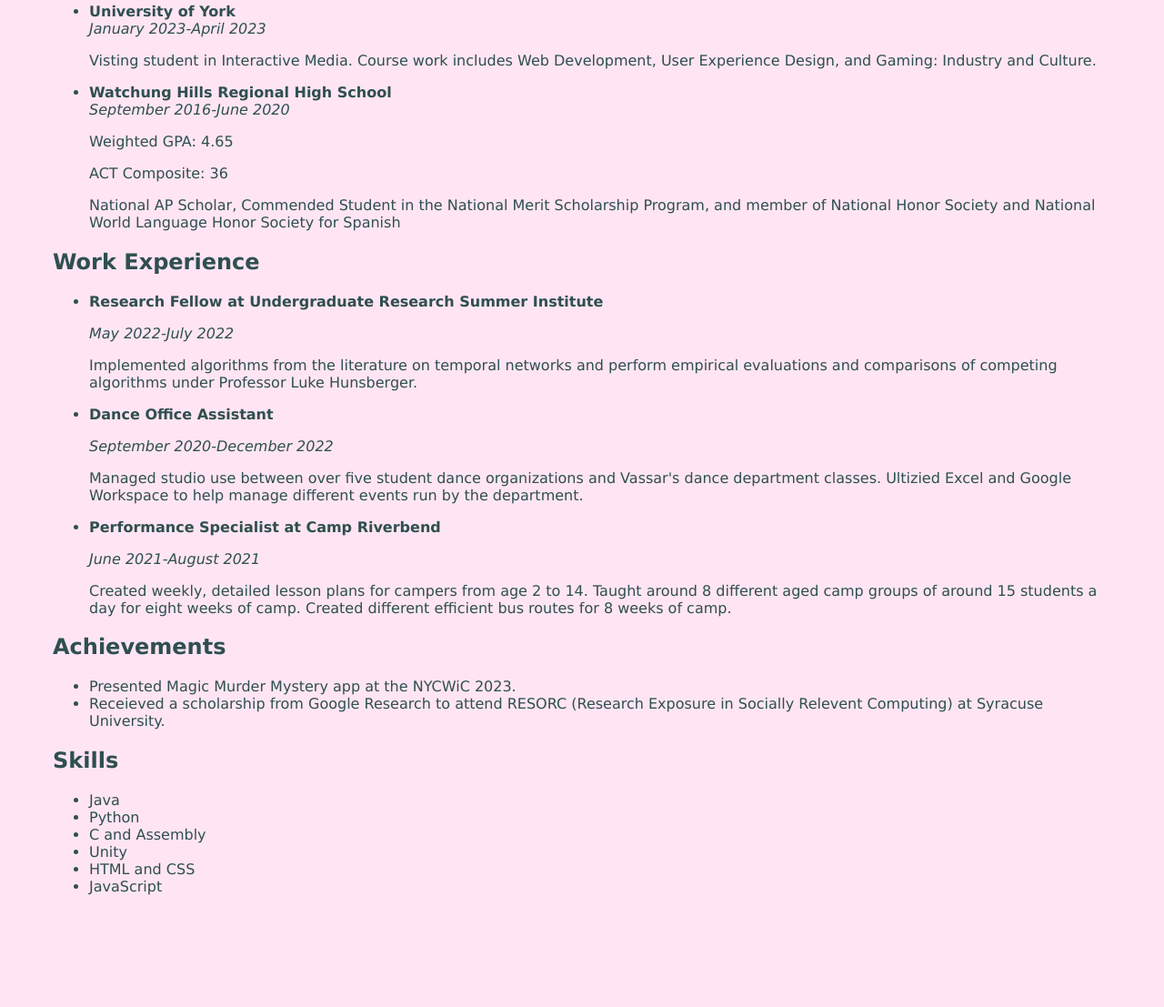
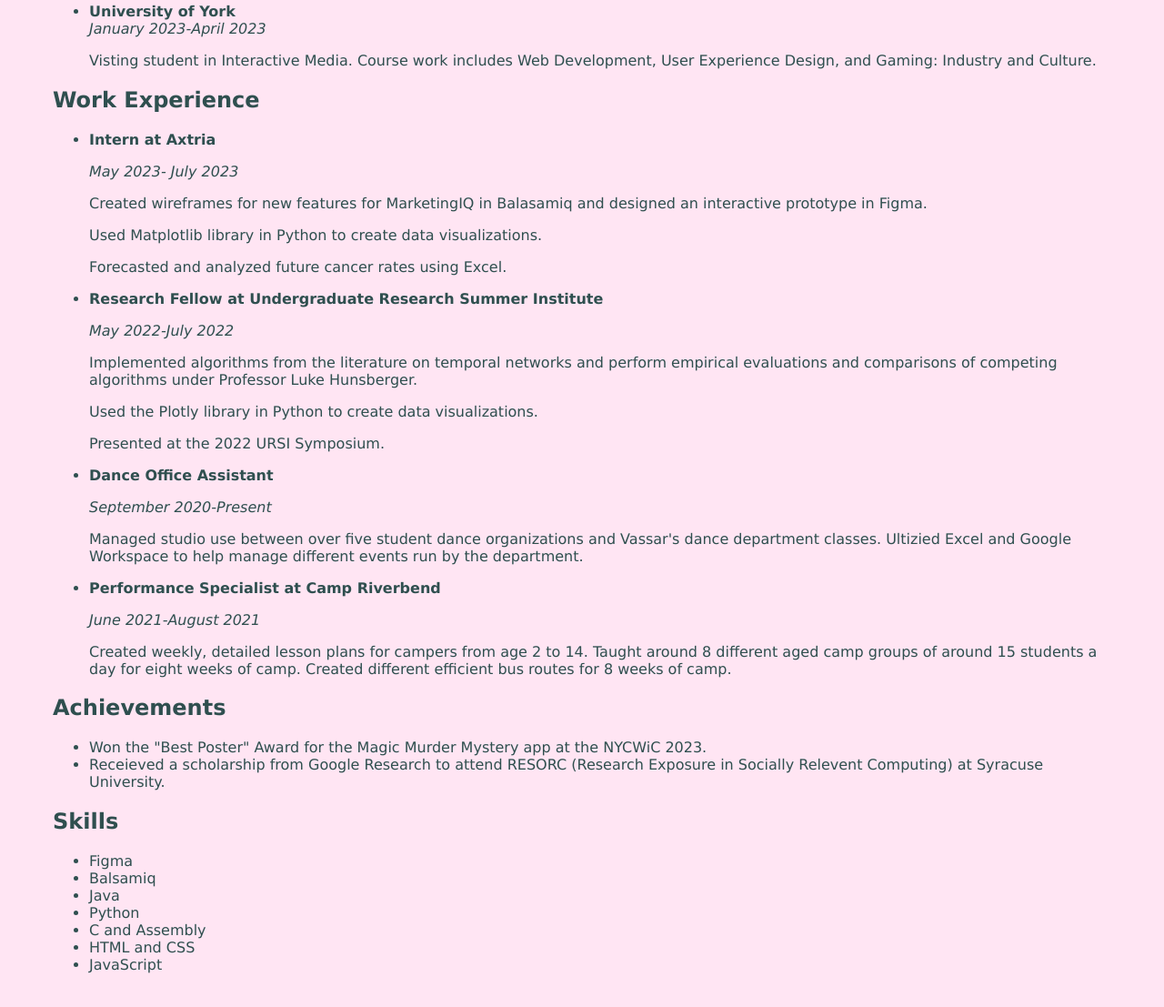
Before and after one commit to abigailrkotar/portfoilowebsite, a plain HTML site: page resume.html in a window 1280 px wide. Shown: the part 421-1528 px from the top of the page at 91% size. Before the commit the page ends 1479 px from the top, so only its background shows below. Drawn offline with Linux system fonts and the light colour scheme.

Commit message:
updated resume

```diff
--- a/resume.html
+++ b/resume.html
@@ -27,19 +27,22 @@
                 <li><b>University of York</b></li>
                 <em>January 2023-April 2023</em>
                 <p>Visting student in Interactive Media. Course work includes Web Development, User Experience Design, and Gaming: Industry and Culture.</p>
-                <li><b>Watchung Hills Regional High School</b></li>
-                <em>September 2016-June 2020</em>
-                <p>Weighted GPA: 4.65 </p>
-                <p>ACT Composite: 36 </p>
-                <p>National AP Scholar, Commended Student in the National Merit Scholarship Program, and member of National Honor Society and National World Language Honor Society for Spanish</p>
+
             </ul>
             <h2>Work Experience</h2>
             <ul>
+                <li><b>Intern at Axtria</b></li>
+                <p><em>May 2023- July 2023</em></p>
+                <p>Created wireframes for new features for MarketingIQ in Balasamiq and designed an interactive prototype in Figma. </p>
+                <p>Used Matplotlib library in Python to create data visualizations.</p>
+                <p>Forecasted and analyzed future cancer rates using Excel.</p>
                 <li><b>Research Fellow at Undergraduate Research Summer Institute</b></li>
                 <p><em>May 2022-July 2022</em></p>
                 <p>Implemented algorithms from the literature on temporal networks and perform empirical evaluations and comparisons of competing algorithms under Professor Luke Hunsberger.</p>
+                <p>Used the Plotly library in Python to create data visualizations.</p>
+                <p>Presented at the 2022 URSI Symposium. </p>
                 <li><b>Dance Office Assistant</b></li>
-                <p><em>September 2020-December 2022</em></p>
+                <p><em>September 2020-Present</em></p>
                 <p>Managed studio use between over five student dance organizations and Vassar's dance department classes. Ultizied Excel and Google Workspace to help manage different events run by the department.  </p>
                 <li><b>Performance Specialist at Camp Riverbend </b></li>
                 <p><em>June 2021-August 2021</em></p>
@@ -48,16 +51,17 @@
 
             <h2>Achievements</h2>
             <ul>
-                <li>Presented Magic Murder Mystery app at the NYCWiC 2023. </li>
+                <li>Won the "Best Poster" Award for the Magic Murder Mystery app at the NYCWiC 2023. </li>
                 <li>Receieved a scholarship from Google Research to attend RESORC (Research Exposure in Socially Relevent Computing) at Syracuse University. </li>
             </ul>
 
             <h2> Skills </h2>
             <ul>
+                <li>Figma</li>
+                <li>Balsamiq</li>
                 <li>Java</li>
                 <li>Python</li>
                 <li>C and Assembly</li>
-                <li>Unity</li>
                 <li>HTML and CSS</li>
                 <li>JavaScript</li>
             </ul>
```
